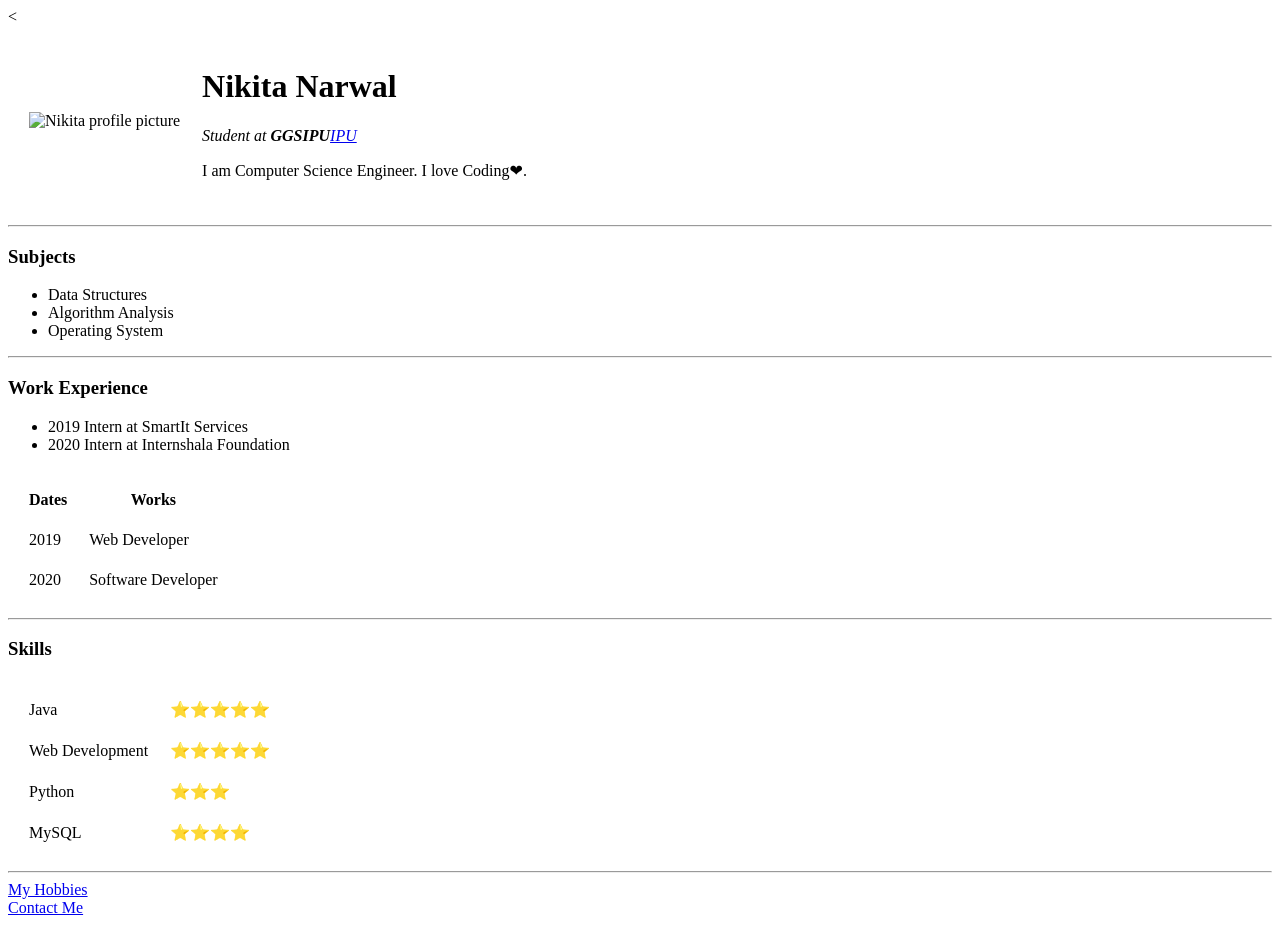
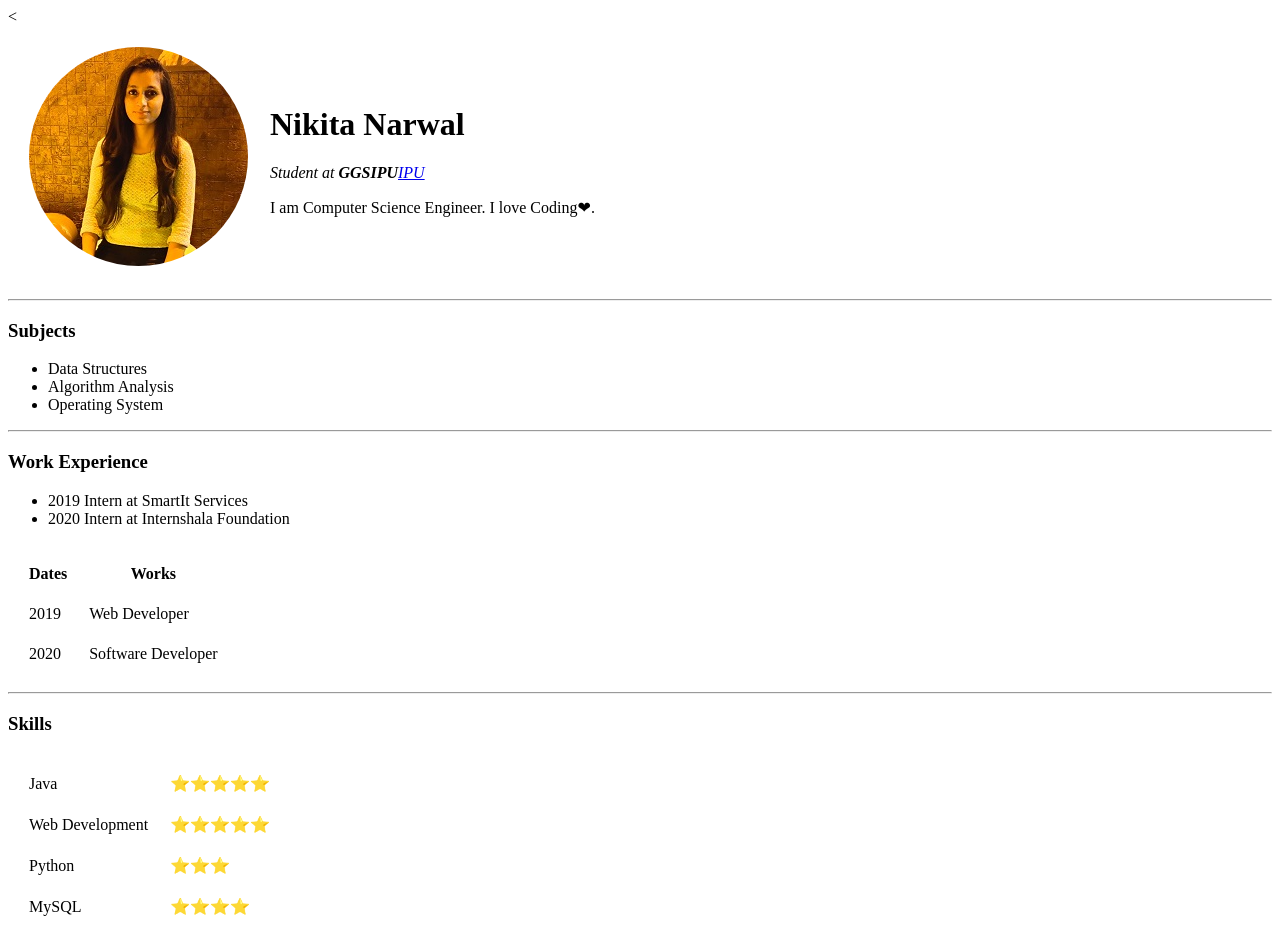
Before and after one commit to nikita98narwal/CV, a plain HTML site: page index.html in a window 1280 px wide. Shown: the top 940 px of the page. Drawn offline with Linux system fonts and the light colour scheme; the site is published under a folder, as on GitHub Pages, so addresses that start at the root find nothing.

Commit message:
Update index.html

```diff
--- a/index.html
+++ b/index.html
@@ -8,7 +8,7 @@
   <body>
     <table cellspacing="20">
       <tr>
-        <td><img src="/images/nikita.png" alt="Nikita profile picture"></td>
+        <td><img src="Images/nikita.png" alt="Nikita profile picture"></td>
         <td><h1>Nikita Narwal</h1>
         <p><em>Student at <strong>GGSIPU</strong><a href="http://www.ipu.ac.in/">IPU</a></em></p>
         <p>I am Computer Science Engineer. I love Coding❤.</p></td>
```
